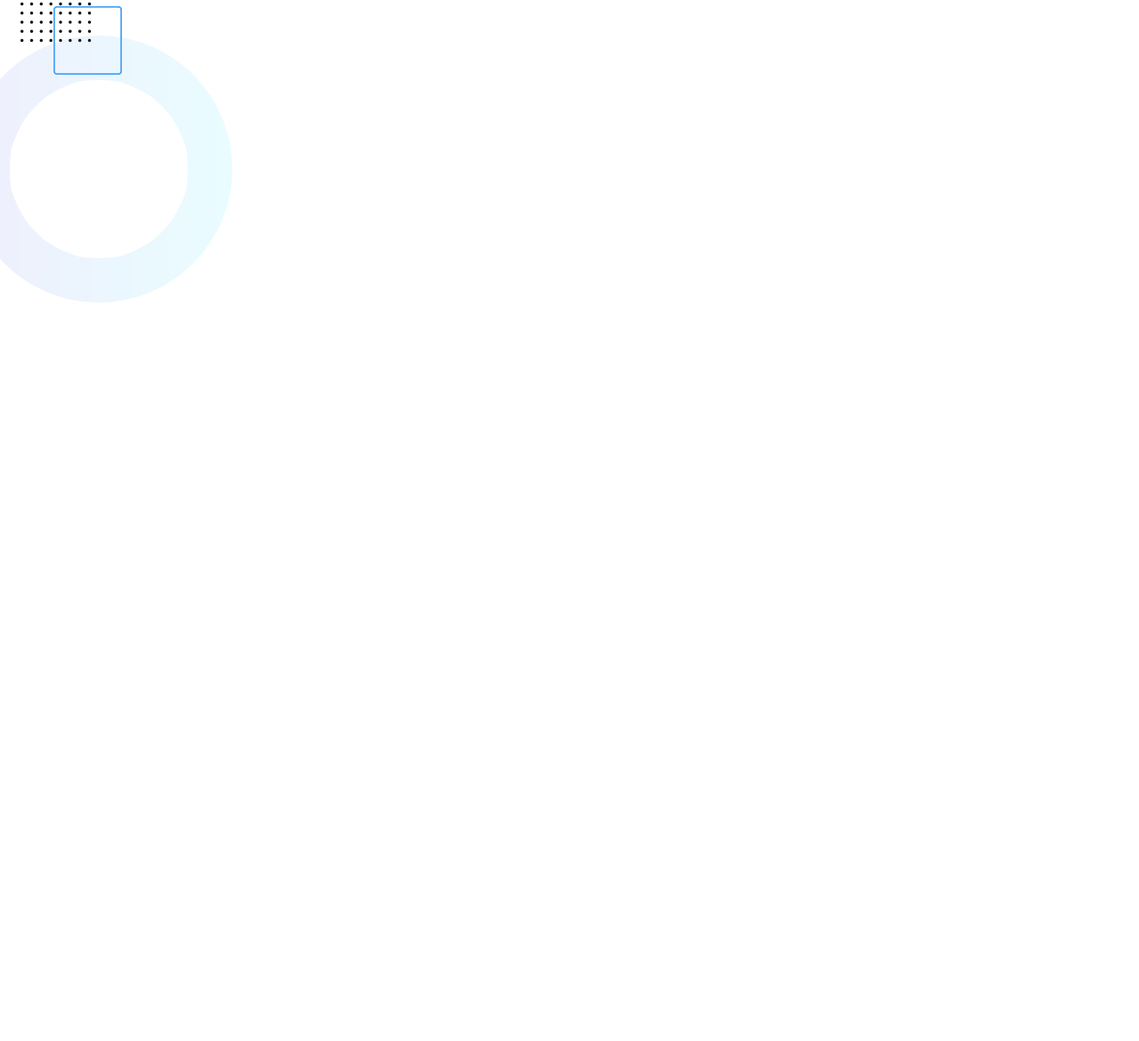
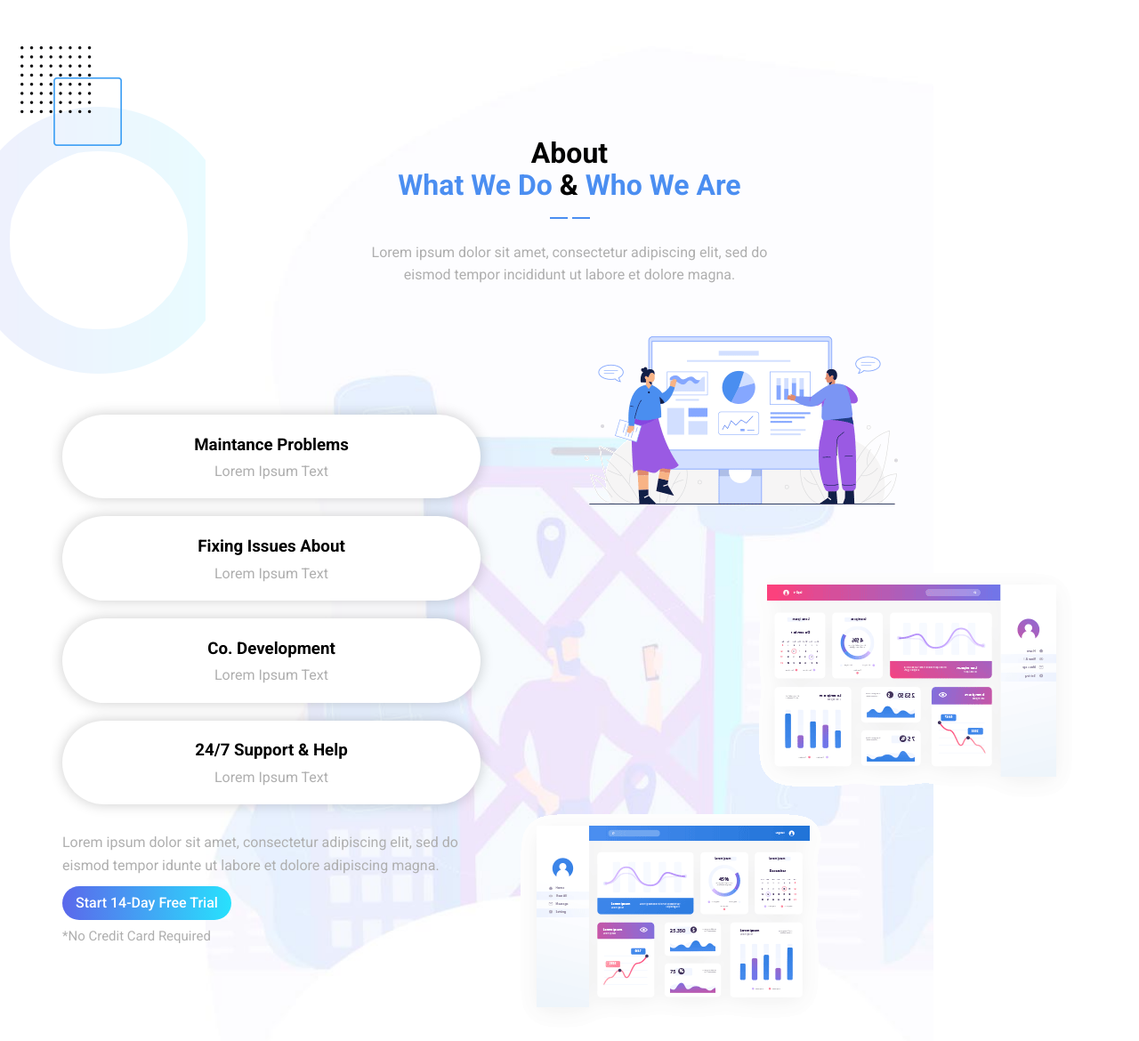
Before and after one commit to kechicheb/Chain-Template, a plain HTML site: page index.html in a window 1280 px wide. Shown: the part 1664-2834 px from the top of the page at 89% size. Before the commit the page ends 2004 px from the top, so only its background shows below. Drawn offline with Linux system fonts and the light colour scheme.

Commit message:
finished about

```diff
--- a/css/main.css
+++ b/css/main.css
@@ -73,6 +73,33 @@ html {
     background:var(--main-color);
     border-radius: 100vw;
   }
+
+  /* Components */
+  .container .heading {
+    text-align: center;
+  }
+
+  .container .heading h1 {
+    color: #000;
+    margin-bottom: 5px;
+
+  }
+  .container .heading p  {
+    margin-top: 20px;
+    color: var(--secondary-alt);
+    margin-inline: auto;
+    max-width:500px;
+    line-height: 1.6;
+  }
+  .container .heading h1 span,
+  .container .heading p span {
+    color: var(--main-color);
+  }
+
+
+  /* End Global Rules */
+
+
 
   /* Start Header */
 
@@ -265,6 +292,7 @@ header .container .links ul li:last-child a svg {
   /* Start Services */
   .services {
     padding-top: var(--main-padding-top);
+    padding-bottom: var(--main-padding-bottom);
     position: relative;
   }
   .services::before {
@@ -293,26 +321,7 @@ header .container .links ul li:last-child a svg {
   background-size: contain;
 
 }
-  .services .container .heading {
-    text-align: center;
-  }
 
-  .services .container .heading h1 {
-    color: #000;
-    margin-bottom: 5px;
-
-  }
-  .services .container .heading p  {
-    margin-top: 20px;
-    color: var(--secondary-alt);
-    margin-inline: auto;
-    max-width:500px;
-    line-height: 1.6;
-  }
-  .services .container .heading h1 span,
-  .services .container .heading p span {
-    color: var(--main-color);
-  }
   .services .container > p {
     padding-bottom: var(--main-padding-bottom);
   }
@@ -385,7 +394,7 @@ header .container .links ul li:last-child a svg {
 }
 
 @media (max-width:991px) {
-  .services .container .content .box *   {
+  .services .container .content .box * {
     text-align: center;
   }
   .services .container .content .box a  {
@@ -398,3 +407,78 @@ display: block;
   }
 }
   /* End Services/ */
+
+
+  /* Start About */
+  .about {
+    padding-top: var(--main-padding-top);
+    padding-bottom: var(--main-padding-bottom);
+    background-image: url("../images/about-bg.jpg");
+    background-repeat: no-repeat;
+    background-size: contain;
+    background-position:  center center;
+  }
+  .about .container .content {
+    padding-top: 40px;
+    display: grid;
+    grid-template-columns: 1fr 1fr;
+    gap: 40px;
+    place-items: center;
+  }
+  .about .container .content .box {
+    background-color: #fff;
+    cursor: pointer;
+    padding-block: 5px;
+    text-align: center;
+    box-shadow: 0 0 15px rgba(0, 0, 0, 0.2);
+    border-radius: 50px;
+    -webkit-border-radius: 50px;
+    -moz-border-radius: 50px;
+    -ms-border-radius: 50px;
+    -o-border-radius: 50px;
+    margin-bottom: 20px;
+}
+.about .container .content .box > h3 {
+  margin-bottom: 0;
+}
+.about .container .content .box:hover > h3 {
+  color: var(--main-color);
+}
+.about .container .content .box > p {
+  color: var(--secondary-alt);
+  margin-top: 10px;
+}
+.about .container .content  .left .text > p:first-child {
+  color: var(--secondary-alt);
+  margin-top: 30px;
+  line-height: 1.6;
+  margin-bottom: 10px;
+}
+.about .container .content  .left .text > a {
+  color: white;
+  display: inline-block;
+  font-weight: 500;
+  padding:10px 15px ;
+  border-radius: 50px;
+  background-image: linear-gradient(to right ,rgba(91,104,235,1) , rgba(40,225,253,1) );
+  -webkit-border-radius: 50px;
+  -moz-border-radius: 50px;
+  -ms-border-radius: 50px;
+  -o-border-radius: 50px;
+
+}
+.about .container .content  .left .text > p:last-of-type {
+ color: var(--secondary-alt);
+ font-size: 15px;
+ margin-top: 10px;
+}
+
+
+@media (max-width:991px) {
+  .about .container .content {
+    grid-template-columns: 1fr;
+    text-align: center;
+  }
+
+}
+  /* End About */
--- a/index.html
+++ b/index.html
@@ -79,7 +79,7 @@
          </div>
          <div class="content">
             <div class="box">
-           <div class="icon">    <img  src="images/service-icon-01.png" alt="service-icon-01"></div>
+               <div class="icon"> <img src="images/service-icon-01.png" alt="service-icon-01"></div>
                <div class="text">
                   <h3>App Maintenance</h3>
                   <p>You are not allowed to redistribute this template ZIP file on any other website.</p>
@@ -87,7 +87,7 @@
                <a href="#">Read More <i class="fa-solid fa-arrow-right"></i></a>
             </div>
             <div class="box">
-              <div class="icon"> <img  src="images/service-icon-02.png" alt="service-icon-02"></div>
+               <div class="icon"> <img src="images/service-icon-02.png" alt="service-icon-02"></div>
                <div class="text">
                   <h3>Rocket Speed of App</h3>
                   <p>You are allowed to use the Chain App Dev HTML template. Feel free to modify or edit this layout.
@@ -96,15 +96,16 @@
                <a href="#">Read More <i class="fa-solid fa-arrow-right"></i></a>
             </div>
             <div class="box">
-              <div class="icon"> <img  src="images/service-icon-03.png" alt="service-icon-03"></div>
+               <div class="icon"> <img src="images/service-icon-03.png" alt="service-icon-03"></div>
                <div class="text">
                   <h3>Multi Workflow Idea</h3>
-                  <p>If this template is beneficial for your work, please support us <span>a little via PayPal</span>. Thank you.</p>
+                  <p>If this template is beneficial for your work, please support us <span>a little via PayPal</span>.
+                     Thank you.</p>
                </div>
                <a href="#">Read More <i class="fa-solid fa-arrow-right"></i></a>
             </div>
             <div class="box">
-          <div class="icon">     <img  src="images/service-icon-04.png" alt="service-icon-02"></div>
+               <div class="icon"> <img src="images/service-icon-04.png" alt="service-icon-02"></div>
                <div class="text">
                   <h3>24/7 Help & Support</h3>
                   <p>Lorem ipsum dolor consectetur adipiscing elit sedder williamsburg photo booth quinoa and fashion
@@ -118,6 +119,52 @@
    </section>
    <!-- End Services -->
 
+   <!-- Start About -->
+
+   <section class="about">
+      <div class="container">
+         <div class="heading">
+            <h1>About <br><span>What We Do</span> & <span>Who We Are</span></h1>
+            <img src="images/heading-line-dec.png" alt="heading-line-dec">
+            <p>Lorem ipsum dolor sit amet, consectetur adipiscing elit, sed do eismod tempor incididunt ut labore et
+               dolore magna.
+            </p>
+         </div>
+         <div class="content">
+            <div class="left">
+               <div class="box">
+                  <h3>Maintance Problems</h3>
+                  <p>Lorem Ipsum Text</p>
+               </div>
+               <div class="box">
+                  <h3>Fixing Issues About</h3>
+                  <p>Lorem Ipsum Text</p>
+               </div>
+               <div class="box">
+                  <h3>Co. Development</h3>
+                  <p>Lorem Ipsum Text</p>
+               </div>
+               <div class="box">
+                  <h3>24/7 Support & Help</h3>
+                  <p>Lorem Ipsum Text</p>
+               </div>
+               <div class="text">
+                  <p>Lorem ipsum dolor sit amet, consectetur adipiscing elit, sed do eismod tempor idunte ut labore et
+                     dolore adipiscing magna.
+                  </p>
+                  <a href="#">Start 14-Day Free Trial</a>
+                  <p>*No Credit Card Required</p>
+               </div>
+            </div>
+            <div class="right">
+               <img src="images/about-right-dec.png" alt="about-right-dec">
+            </div>
+         </div>
+      </div>
+   </section>
+   <!-- End About -->
+
+
 
    <script src="js/main.js"></script>
    <!-- File Awesome Library -->
```
